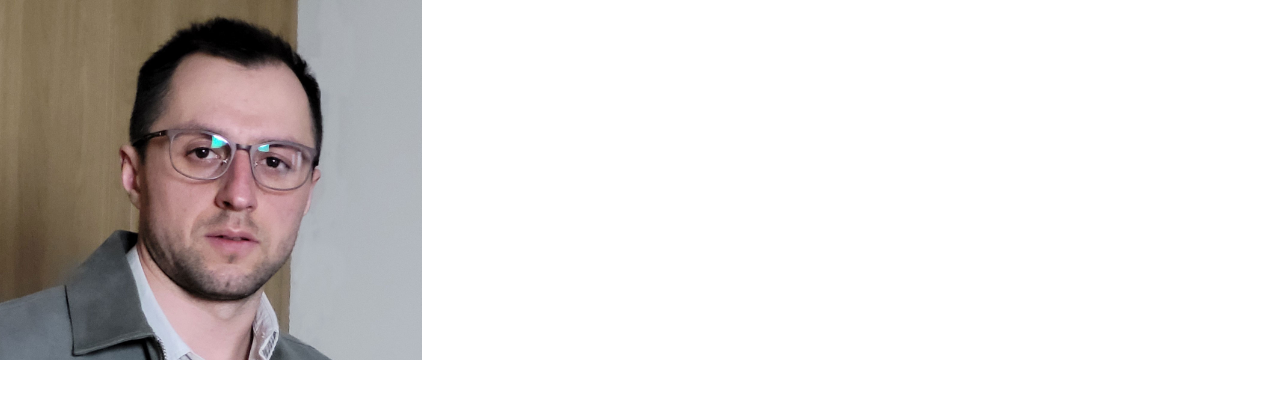
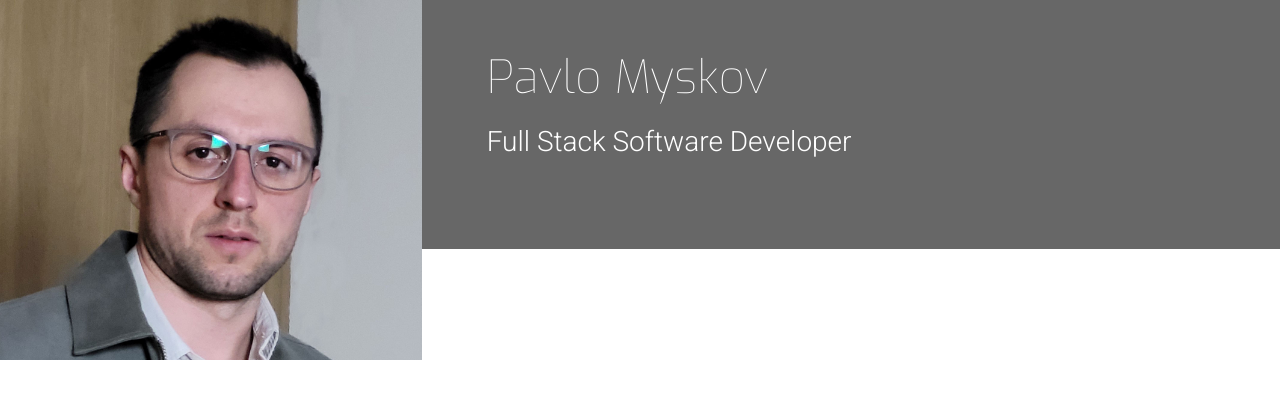
Before and after one commit to FlashDrag/resume-pavlo-myskov, a plain HTML site: page index.html in a window 1280 px wide. Drawn offline with nearby package versions, Linux system fonts and the light colour scheme.

Commit message:
Add profile name and title

```diff
--- a/assets/css/style.css
+++ b/assets/css/style.css
@@ -1,7 +1,19 @@
 @import url('https://fonts.googleapis.com/css?family=Roboto:100,300,400,500,700|Exo:100,200,300,400,500,600,700');
+
+/* Colours */
+
+.bg-color-name-title {
+    background-color: #676767;
+}
+
+/* Heading */
 
 header {
     margin: 0;
+}
+
+.heading {
+    margin-left: 50px;
 }
 
 .logo {
@@ -14,3 +26,20 @@ header {
     -moz-transition: all .5s ease-in-out;
     -webkit-transition: all .5s ease-in-out;
 }
+
+.name {
+    font-family: 'Exo', sans-serif;
+    font-weight: 100;
+    font-size: 46px;
+    margin-top: 50px;
+    color: white;
+}
+
+.title {
+    font-family: "Roboto", sans-serif;
+    font-weight: 300;
+    font-size: 28px;
+    margin-top: 20px;
+    margin-bottom: 90px;
+    color: white;
+}
--- a/index.html
+++ b/index.html
@@ -33,14 +33,18 @@
   <body>
     <header>
       <div class="row">
-        <a href="index.html" class="col-md-4 logo">
-
-        <a>
+        <a href="index.html" class="col-md-4 logo"></a>
         <div class="col-md-8">
-
+          <div class="row bg-color-name-title">
+            <div class="col heading">
+              <h1 class="name">Pavlo Myskov</h1>
+              <h2 class="title">Full Stack Software Developer</h2>
+            </div>
+          </div>
         </div>
       </div>
     </header>
+
     <section></section>
     <footer></footer>
   </body>
```
